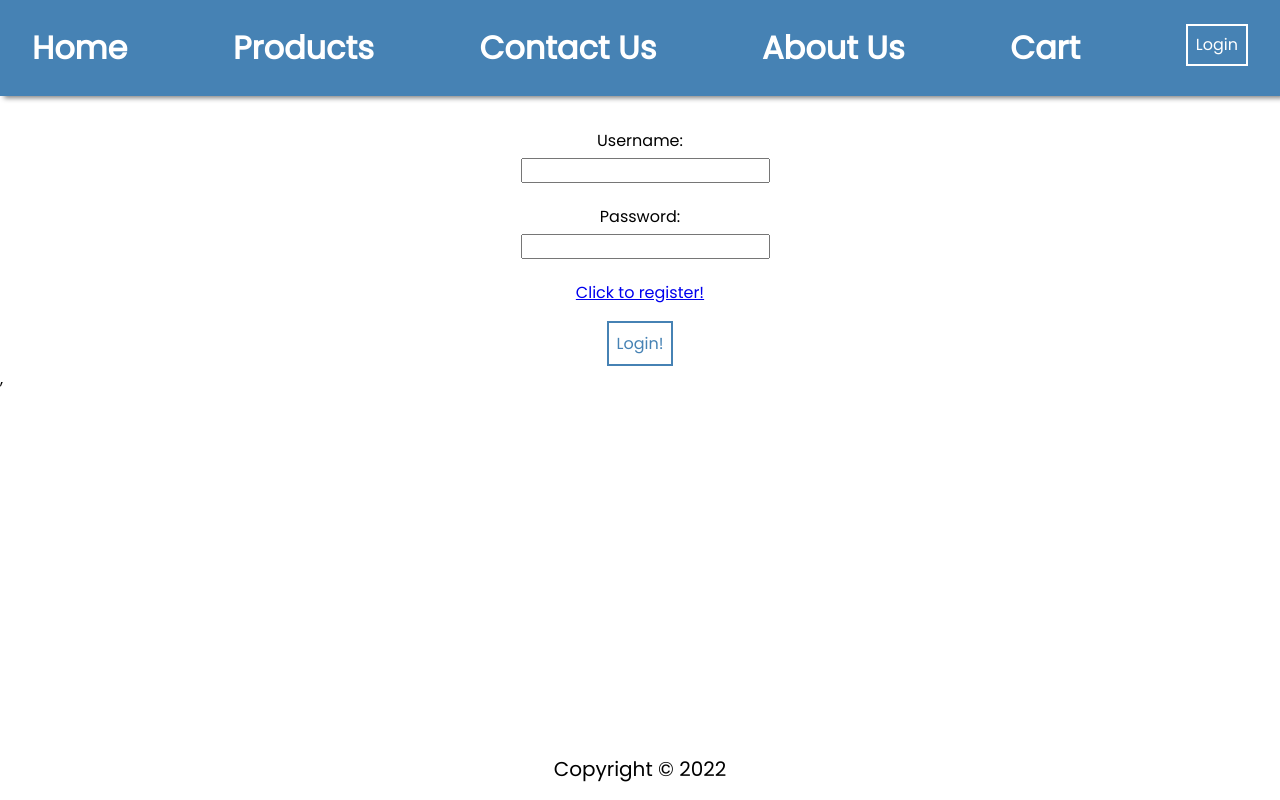
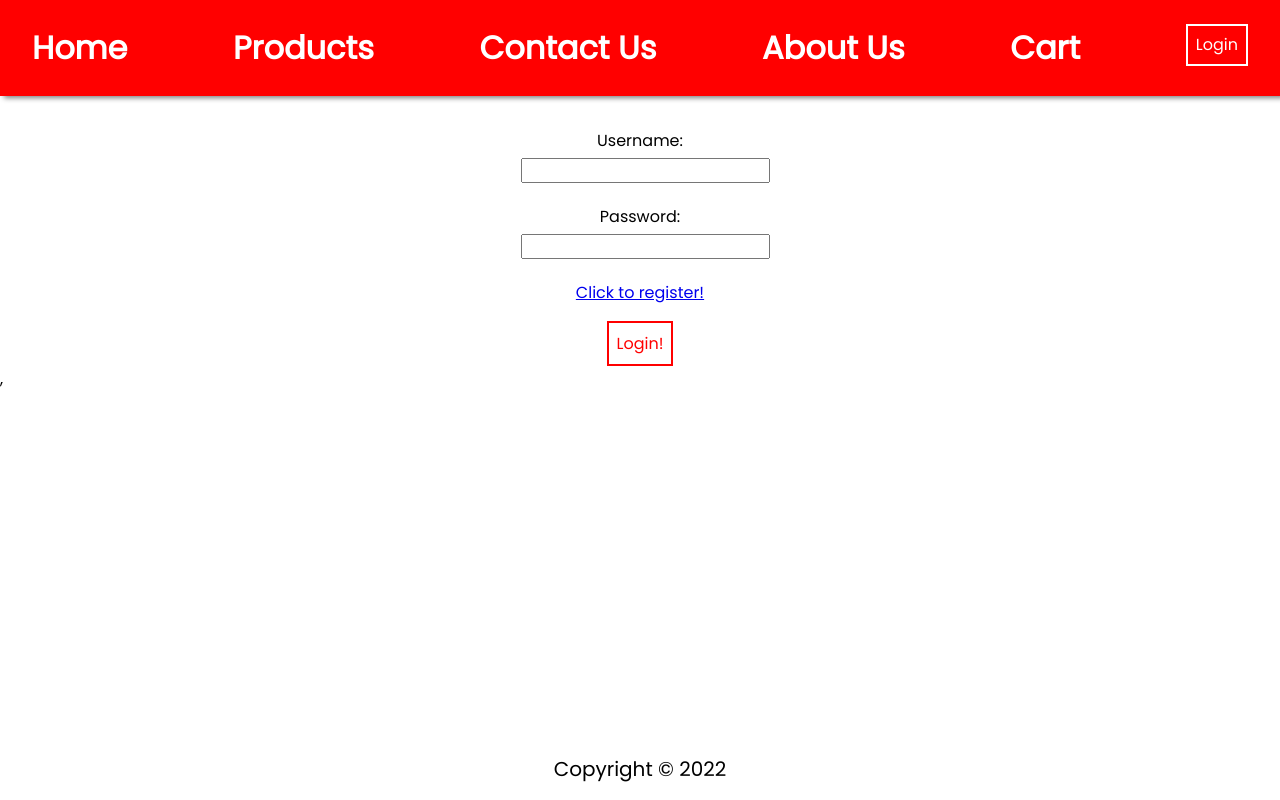
Before and after one commit to RobMorison/Capstone, a React (Create React App) app in the folder frontend/: page /login in a window 1280 px wide. Built offline with nearby package versions, Linux system fonts and the light colour scheme.

Commit message:
Changed colors on app.js + added comments to CartPage

```diff
--- a/frontend/src/App.css
+++ b/frontend/src/App.css
@@ -19,8 +19,8 @@ p {
 
 button {
   background-color: transparent;
-  border: 2px solid steelblue;
-  color: steelblue;
+  border: 2px solid rgb(255, 0, 0);
+  color: rgb(255, 0, 0);
   font-size: 1rem;
   font-family: inherit;
   max-width: 100px;
@@ -30,7 +30,7 @@ button {
 button:hover {
   cursor: pointer;
   color: white;
-  background-color: steelblue;
+  background-color: rgb(255, 0, 0);
 }
 
 .container {
--- /dev/null
+++ b/frontend/src/components/NavigationBar/NavigationBar.css
@@ -0,0 +1,35 @@
+ul {
+    display: flex;
+    justify-content: space-between;
+    list-style-type: none;
+  }
+
+  li {
+    font-size: 1.25rem;
+  }
+
+  .navBar {
+    background: rgb(255, 0, 0);
+    box-shadow: 4px 2px 5px gray;
+    color: white;
+    margin-bottom: 2rem;
+    padding: 1.5rem 2rem;
+  }
+
+  .navBar button {
+    background: transparent;
+    border: 2px solid white;
+    color: white;
+    padding: 0.4rem 0.5rem;
+  }
+
+  .navBar button:hover {
+    background: white;
+    color: rgb(255, 0, 0);
+    cursor: pointer;
+  }
+
+  .brand {
+    cursor: pointer;
+    font-size: 2rem;
+  }
--- a/frontend/src/components/NavigationBar/NavigationBar.jsx
+++ b/frontend/src/components/NavigationBar/NavigationBar.jsx
@@ -3,6 +3,8 @@ import { useContext } from 'react';
 import { useNavigate, Link } from 'react-router-dom';
 import AuthContext from '../../context/AuthContext';
 import SearchFunction from '../SearchFunction/SearchFunction';
+import "./NavigationBar.css";
+
 
 
 const Navigationbar = () => {
--- a/frontend/src/pages/CartPage/CartPage.js
+++ b/frontend/src/pages/CartPage/CartPage.js
@@ -27,6 +27,8 @@ const CartPage = () => {
             .catch((error) => console.error(error));
     }
 
+    // taking my cart component which posts the newly added product from the cart button and adding it to my user_cart
+    // which I then pass to my mapper which will map the newly added product onto the end of my cart
     function addNewProduct(entry){
         let tempEntries = [...user_cart, entry];
         setUser_Cart(tempEntries);
```
